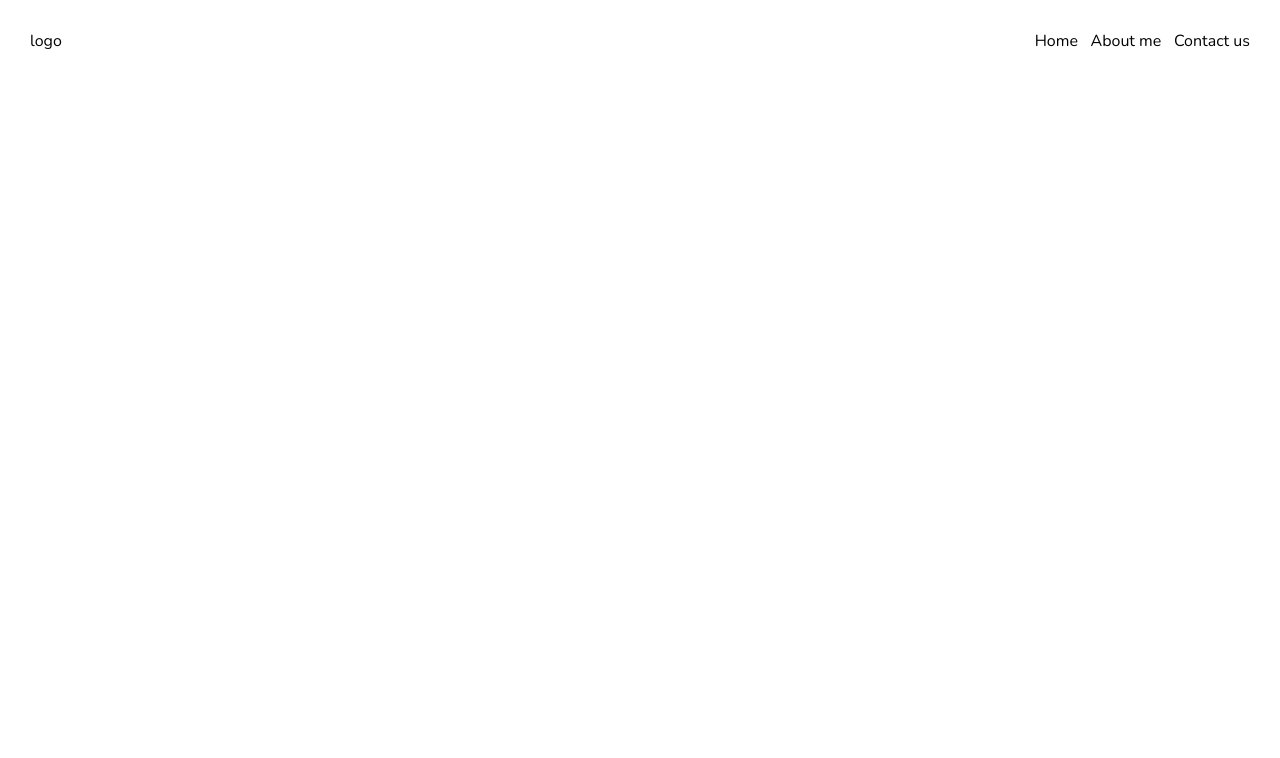
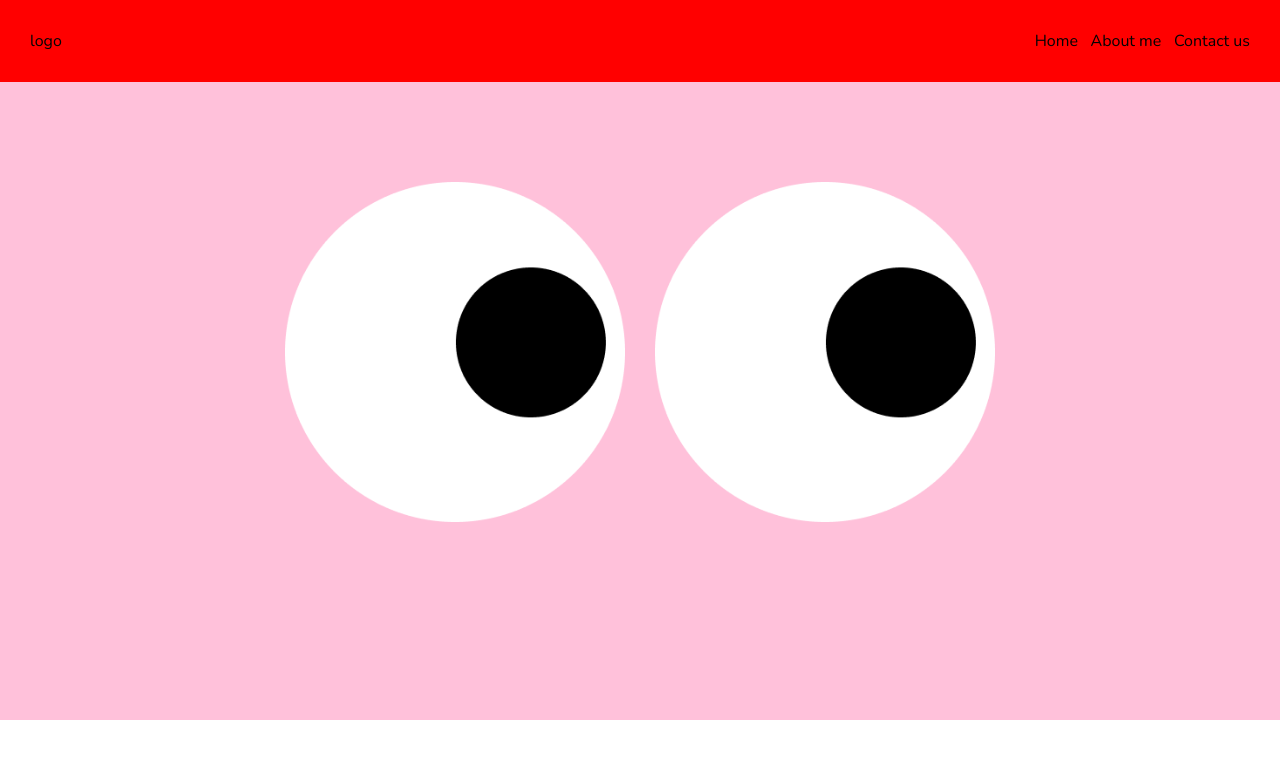
Before and after one commit to yukijina/illustration-portfolio, a plain HTML site: page index.html in a window 1280 px wide. Drawn offline with nearby package versions, Linux system fonts and the light colour scheme; a web font is replaced by a local one.

Commit message:
add header and images

```diff
--- a/index.html
+++ b/index.html
@@ -15,6 +15,8 @@
     <link rel="stylesheet" href="style.css" />
   </head>
   <body>
+    <!-- Header -->
+    <header>
       <!-- Navigation -->
       <div class="navigation">
         <p>logo</p>
@@ -32,5 +34,16 @@
           </ul>
         </nav>
       </div>
+
+      <!-- eyes -->
+      <div class="row-eyes">
+        <div class="col-eye">
+          <img src="/images/eye.png" alt="Left eye" class="img-eye" />
+        </div>
+        <div class="col-eye">
+          <img src="/images/eye.png" alt="Right eye" class="img-eye" />
+        </div>
+      </div>
+    </header>
   </body>
 </html>
--- a/style.css
+++ b/style.css
@@ -1,6 +1,7 @@
 :root {
   --black: #030303;
   --white: #fffdfd;
+  --primary-color: #ffc1da;
 }
 
 *,
@@ -33,7 +34,7 @@ a {
 .navigation {
   display: flex;
   justify-content: space-between;
-  margin: 3rem;
+  padding: 3rem;
 }
 
 .navigation_list {
@@ -59,3 +60,30 @@ a {
 .navigation_link:hover {
   color: red;
 }
+
+header {
+  background: var(--primary-color);
+  height: 90vh;
+}
+
+.navigation {
+  background: red;
+}
+
+.row-eyes {
+  display: flex;
+  justify-content: center;
+  margin-top: 10rem;
+}
+
+.col-eye {
+  max-width: 34rem;
+}
+
+.col-eye:first-child {
+  margin-right: 3rem;
+}
+
+.img-eye {
+  width: 100%;
+}
```
Also changed, not shown: images/eye.png (added). Lines whose indentation alone changed are shown as unchanged.
